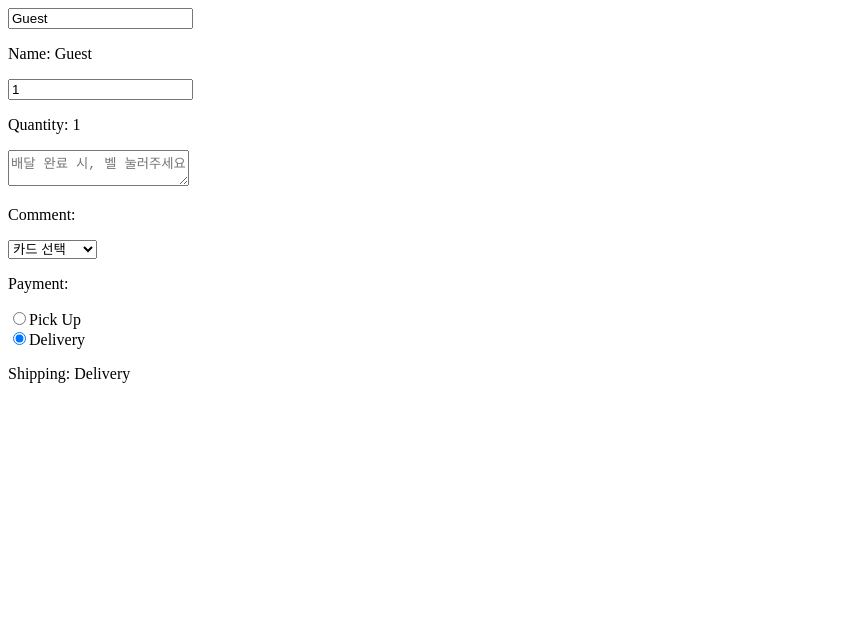
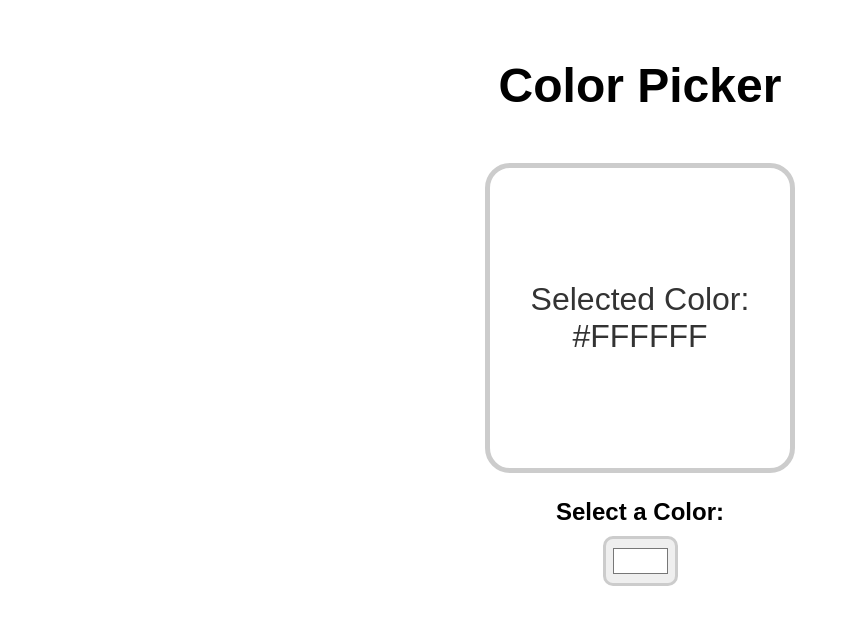
Before and after one commit to mulddang2/React-tutorial, a React (Vite) app: page / in a window 1280 px wide. Shown: the top 624 px of the page, without its empty margins (0-850 px from the left). Built offline with nearby package versions, Linux system fonts and the light colour scheme.

Commit message:
study: Build this React Color Picker app 🎨
#9

```diff
--- a/src/App.jsx
+++ b/src/App.jsx
@@ -1,9 +1,9 @@
-import MyComponent from './MyComponent';
+import ColorPicker from './ColorPicker';
 
 function App() {
   return (
     <>
-      <MyComponent />
+      <ColorPicker />
     </>
   );
 }
--- /dev/null
+++ b/src/ColorPicker.jsx
@@ -0,0 +1,21 @@
+import { useState } from 'react';
+
+function ColorPicker() {
+  const [color, setColor] = useState('#FFFFFF');
+
+  const handleColorChange = (event) => {
+    setColor(event.target.value);
+  };
+  return (
+    <div className='color-picker-container'>
+      <h1>Color Picker</h1>
+      <div className='color-display' style={{ backgroundColor: color }}>
+        <p>Selected Color: {color}</p>
+      </div>
+      <label>Select a Color: </label>
+      <input type='color' value={color} onChange={handleColorChange} />
+    </div>
+  );
+}
+
+export default ColorPicker;
--- a/src/index.css
+++ b/src/index.css
@@ -1,26 +1,46 @@
-.counter-container {
-  text-align: center;
+body {
   font-family: Arial, Helvetica, sans-serif;
 }
 
-.count-display {
-  font-size: 10em;
-  margin-top: 0;
-  margin-bottom: 50px;
+.color-picker-container {
+  display: flex;
+  flex-direction: column;
+  align-items: center;
 }
 
-.counter-button {
-  width: 150px;
-  height: 50px;
-  font-size: 1.5em;
-  font-weight: bold;
-  margin: 0 5px;
-  background-color: hsl(350, 100%, 88%);
-  border: none;
-  border-radius: 5px;
-  cursor: pointer;
+h1 {
+  margin: 50px;
+  font-size: 3rem;
 }
 
-.counter-button:hover {
-  background-color: hsl(350, 100%, 78%);
+.color-display {
+  width: 300px;
+  height: 300px;
+  display: flex;
+  justify-content: center;
+  align-items: center;
+  border: 5px solid hsl(0, 0%, 80%);
+  border-radius: 25px;
+  margin-bottom: 25px;
+  transition: 0.25s ease;
 }
+
+.color-display {
+  color: hsl(0, 0%, 20%);
+  font-size: 2rem;
+  text-align: center;
+}
+
+label {
+  font-size: 1.5rem;
+  font-weight: bold;
+  margin-bottom: 10px;
+}
+
+input[type='color'] {
+  width: 75px;
+  height: 50px;
+  padding: 5px;
+  border-radius: 10px;
+  border: 3px solid hsl(0, 0%, 80%);
+}
```
